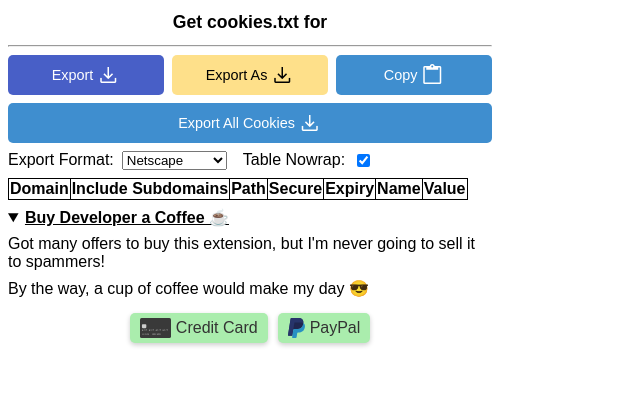
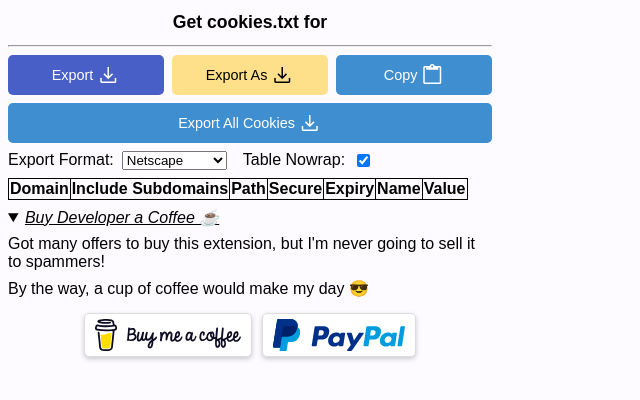
Before and after one commit to kairi003/Get-cookies.txt-LOCALLY, a website with bundled scripts: page src/popup.html in a window 1280 px wide. Both pictures are taken after a click on the heading "Buy Developer a Coffee ☕". Shown: the whole page, without its empty margins (0-640 px from the left). Built offline with nearby package versions, Linux system fonts and the light colour scheme; no server answers.

Commit message:
Update design styles

```diff
--- a/src/donation.css
+++ b/src/donation.css
@@ -4,7 +4,7 @@
   outline: none;
   text-decoration: underline;
   cursor: pointer;
-  font-weight: bold;
+  font-style: italic;
 }
 
 .donation details summary:hover {
@@ -34,19 +34,17 @@
   display: flex;
   align-items: center;
   padding: 5px 10px;
-  background-color: #aaedad;
-  color: #333;
-  text-decoration: none;
+  background-color: #fff;
+  border: solid 1px #ddd;
   border-radius: 5px;
   box-shadow: 0 2px 5px rgba(0, 0, 0, 0.2);
   transition: filter 0.3s;
-}
 
-.donation .payment-button:hover {
-  filter: brightness(0.8);
+  &:hover {
+    filter: brightness(0.8);
+  }
 }
 
 .donation .payment-button img {
-  margin-right: 5px;
-  height: 20px;
+  height: 2em;
 }
--- a/src/popup.css
+++ b/src/popup.css
@@ -2,6 +2,7 @@ html {
   width: 500px;
   box-sizing: border-box;
   font-family: "Arial", sans-serif;
+  background-color: #fdfbff;
 }
 
 body {
--- a/src/popup.dark.css
+++ b/src/popup.dark.css
@@ -21,4 +21,10 @@
   .netscape-table tbody tr:nth-of-type(2n + 1) {
     background-color: #2a2a2a;
   }
+
+  select {
+    background-color: #3a3a3a;
+    color: #dfdfdf;
+    border: solid 1px #555;
+  }
 }
--- a/src/popup.html
+++ b/src/popup.html
@@ -90,13 +90,13 @@
           </div>
           <ul class="payment-buttons-container">
             <li>
-              <a class="payment-button" href="https://www.buymeacoffee.com/kairi003" target="_blank">
-                <img src="images/generic.svg" alt="Credit Card" /> Credit Card
+              <a class="payment-button" href="https://buymeacoffee.com/kairi003" target="_blank">
+                <img src="images/bmc-logo.svg" alt="Buy Me a Coffee" />
               </a>
             </li>
             <li>
               <a class="payment-button" href="https://paypal.me/kairi003" target="_blank">
-                <img src="images/paypal.svg" alt="PayPal" /> PayPal
+                <img src="images/paypal-logo.svg" alt="PayPal" />
               </a>
             </li>
           </ul>
```
Also changed, not shown: README.md, src/images/bmc-logo.svg (added), src/images/generic.svg (deleted), src/images/paypal-logo.svg (added), src/images/paypal.svg (deleted).
